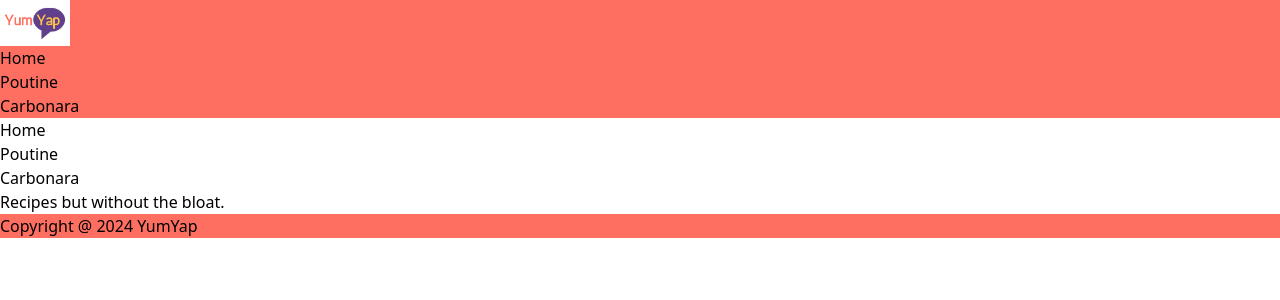
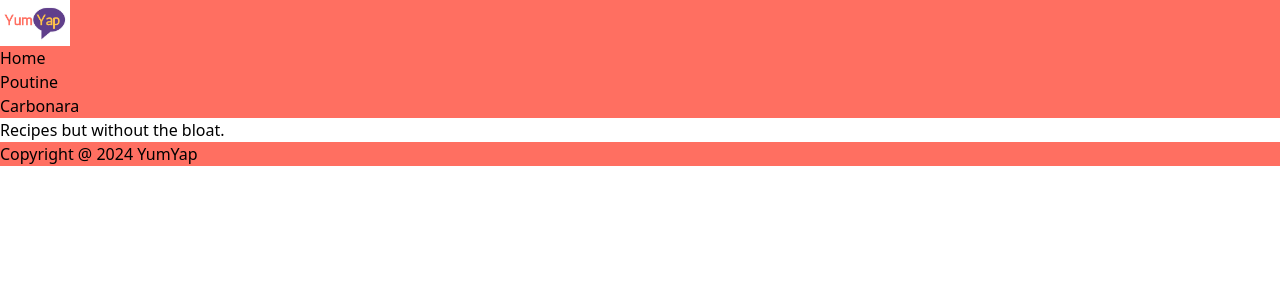
Before and after one commit to RD2P/YumYap, a React (Vite) app: page / in a window 1280 px wide. Shown: the top 300 px of the page. Built offline with nearby package versions, Linux system fonts and the light colour scheme; the HTML template or start-up script is replaced by a standard one.

Commit message:
delete md stuff

```diff
--- a/src/App.jsx
+++ b/src/App.jsx
@@ -1,46 +1,20 @@
 import Header from './components/Header'
-import SideBar from './components/SideBar'
 import Footer from './components/Footer'
 import Carbonara from './pages/Carbonara'
 import Poutine from './pages/Poutine'
 import Home from './pages/Home'
-import { Routes, Route, Link } from 'react-router-dom'
-import { useState, useEffect } from 'react'
-import Markdown from 'react-markdown'
+import { Routes, Route } from 'react-router-dom'
 
 function App() {
-
-
-  const [recipe, setRecipe] = useState('')
-  useEffect(() => {
-    import("./md/poutine.md")
-      // import("./md/carbonara.md")
-      .then(res => {
-        fetch(res.default)
-          .then(res => res.text())
-          .then(res => setRecipe(res))
-      })
-      .catch(err => console.log(err))
-  }, [])
 
   return (
     <>
       <Header />
-      <a href='/'>Home</a>
-      {/* <Link to='/'>Home</Link> */}
-      <br/>
-      <a href='/poutine'>Poutine</a> <br/>
-      <a href='/carbonara'>Carbonara</a>
       <Routes>
         <Route path='/' element={<Home />} />
         <Route path='/poutine' element={<Poutine />} />
         <Route path='/carbonara' element={<Carbonara />} />
       </Routes>
-      {/* <div className='flex max-w-7xl mx-auto'>
-        <main>
-          <Markdown>{recipe}</Markdown>
-        </main>
-      </div> */}
       <Footer />
     </>
   )
```
